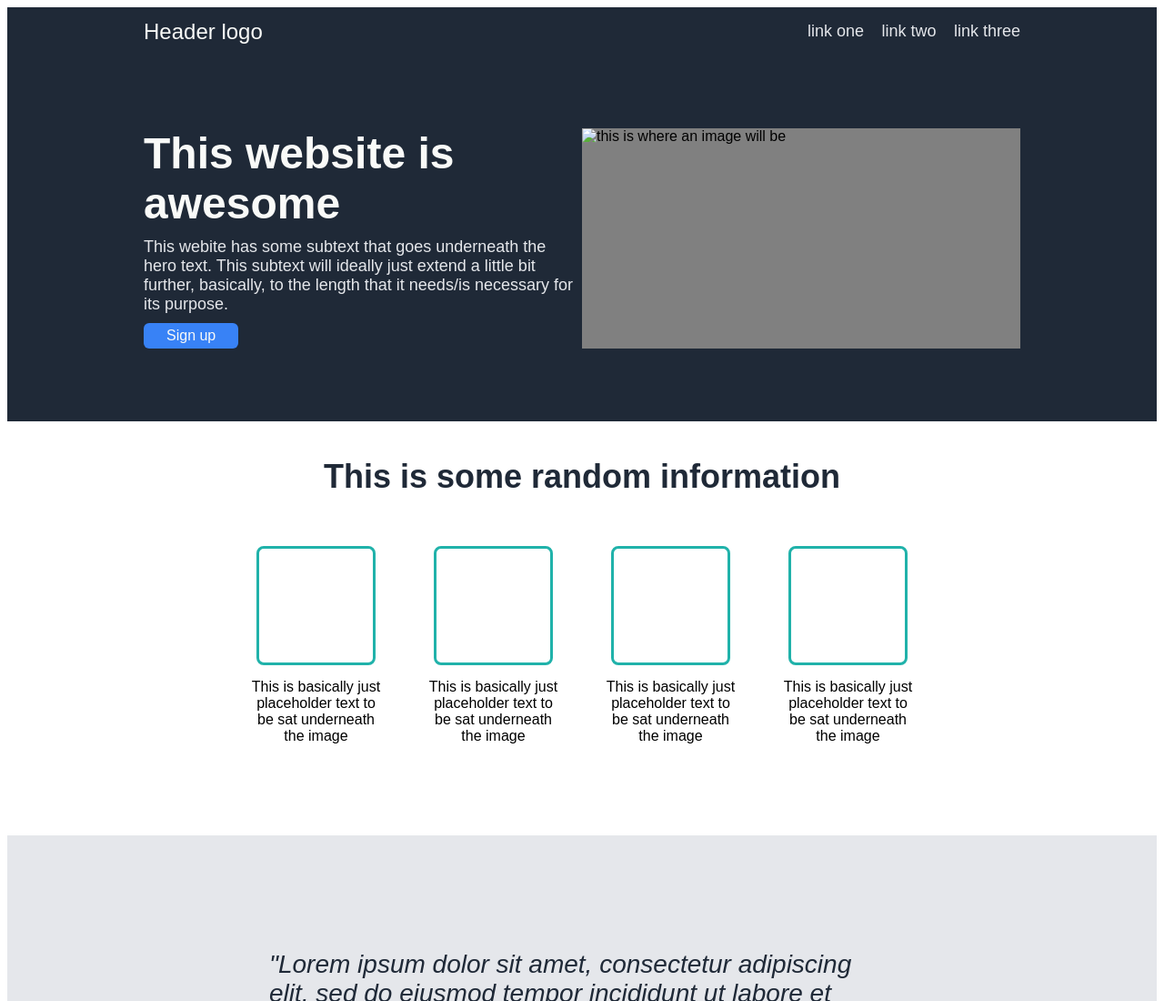
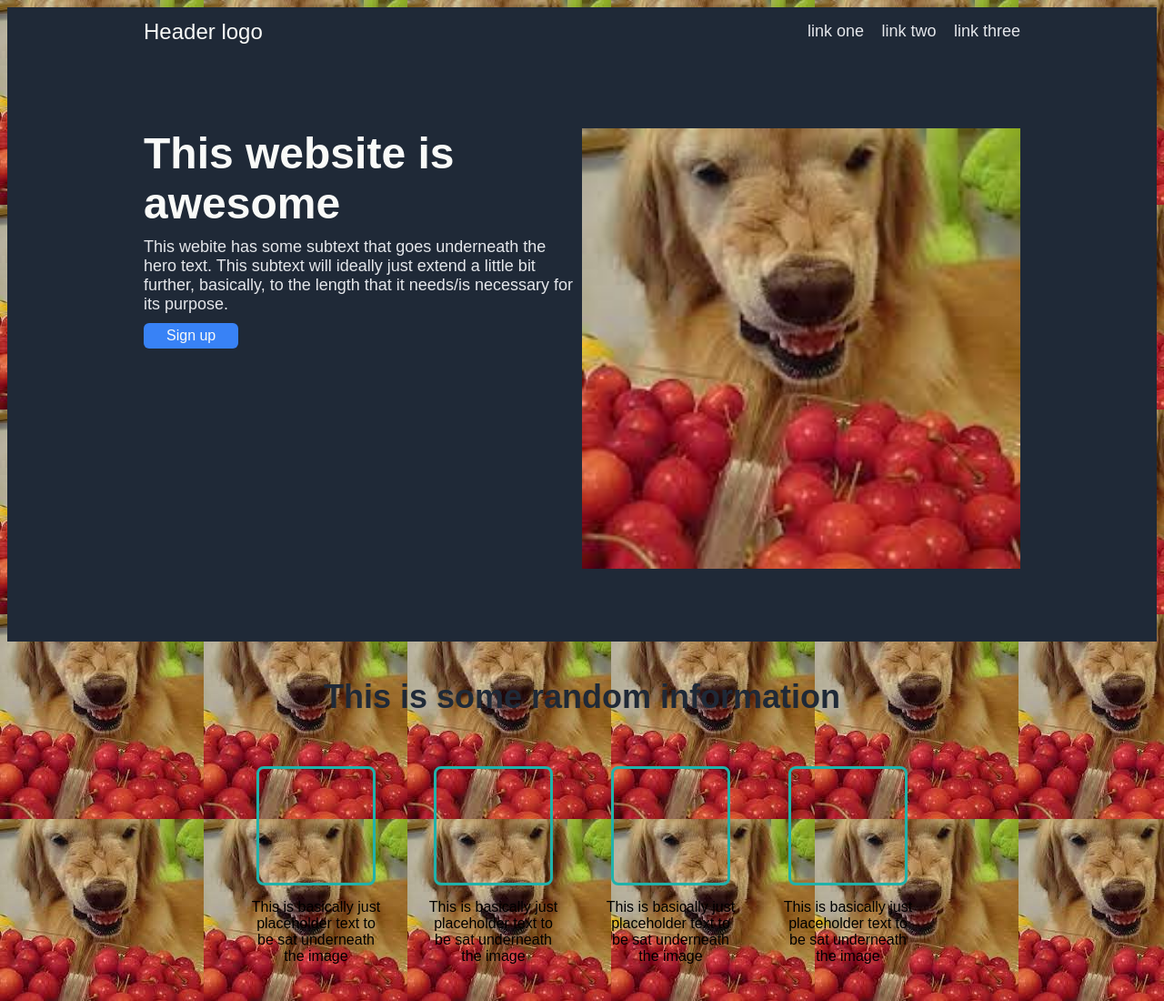
Before and after one commit to paulkanas/top-landing-page, a plain HTML site: page index.html in a window 1280 px wide. Shown: the top 1100 px of the page at 91% size. Drawn offline with Linux system fonts and the light colour scheme.

Commit message:
angry cherries

```diff
--- a/index.html
+++ b/index.html
@@ -24,7 +24,7 @@
                 <div class="herosub">This webite has some subtext that goes underneath the hero text. This subtext will ideally just extend a little bit further, basically, to the length that it needs/is necessary for its purpose.</div>
                 <button class="button1">Sign up</button>
             </div>
-            <img sc="imaethingo" alt="this is where an image will be">
+            <img src="./cherries.jpg" alt="this is where an image will be">
         </div>
     </div>
     <div class="container-2">
--- a/styles.css
+++ b/styles.css
@@ -1,6 +1,10 @@
 * {
     /* border: 2px black solid; */
     font-family: sans-serif;
+}
+
+body {
+    background-image: url("./cherries.jpg")
 }
 
 .container-1 {
```
Also changed, not shown: cherries.jpg (added).
